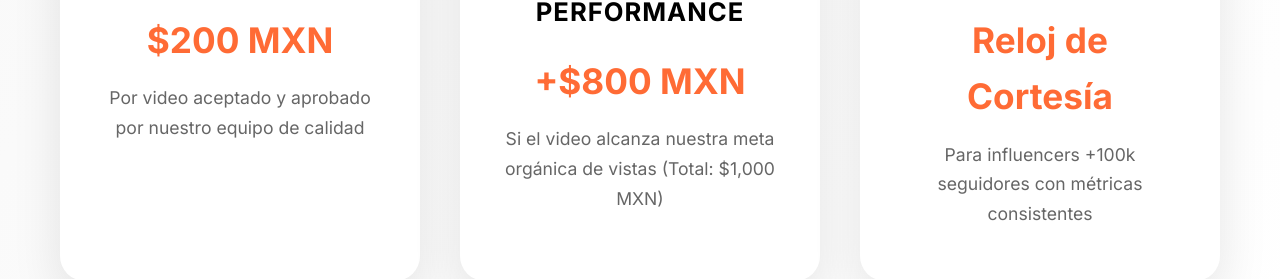
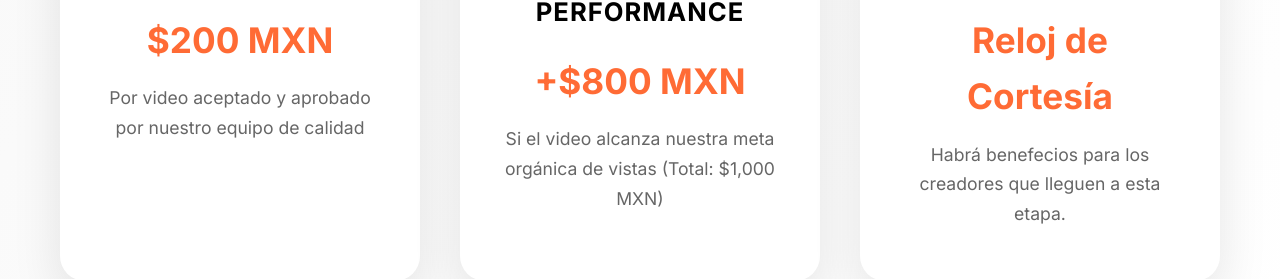
Before and after one commit to OkLatino/St-hrlingLandingPage, a plain HTML site: page index.html in a window 1280 px wide. Shown: the part 3466-3745 px from the top of the page. Drawn offline with nearby package versions, Linux system fonts and the light colour scheme.

Commit message:
Add files via upload

```diff
--- a/index.html
+++ b/index.html
@@ -872,7 +872,7 @@
                     <svg class="benefit-icon" xmlns="http://www.w3.org/2000/svg" width="64" height="64" viewBox="0 0 24 24" fill="none" stroke="currentColor" stroke-width="2" stroke-linecap="round" stroke-linejoin="round" class="feather feather-gift"><polyline points="20 12 20 22 4 22 4 12"></polyline><rect x="2" y="7" width="20" height="5"></rect><line x1="12" y1="22" x2="12" y2="7"></line><path d="M12 7H7.5a2.5 2.5 0 0 1 0-5C11 2 12 7 12 7z"></path><path d="M12 7h4.5a2.5 2.5 0 0 0 0-5C13 2 12 7 12 7z"></path></svg>
                     <h3 class="benefit-title">Reloj de Cortesía</h3>
                     <div class="benefit-amount">Reloj de Cortesía</div>
-                    <p class="benefit-description">Para influencers +100k seguidores con métricas consistentes</p>
+                    <p class="benefit-description">Habrá benefecios para los creadores que lleguen a esta etapa.</p>
                 </div>
             </div>
         </div>
```
